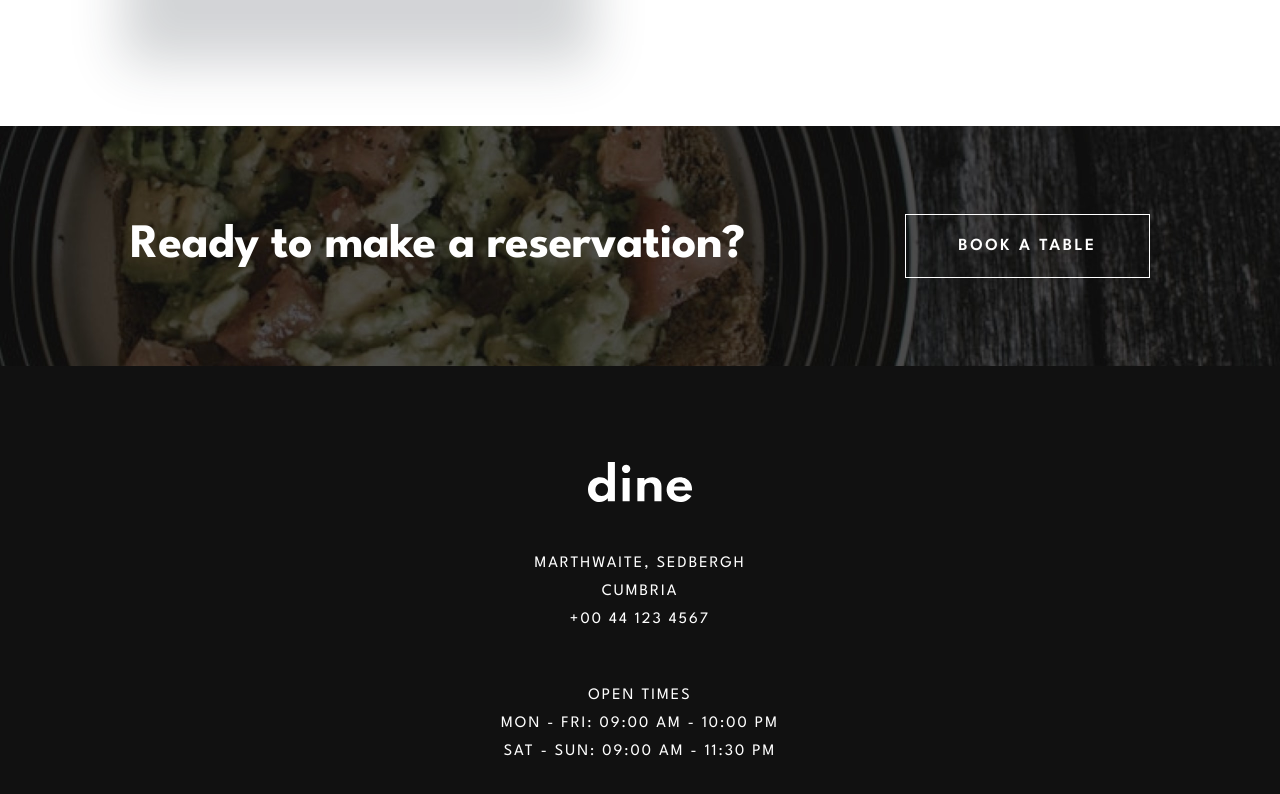
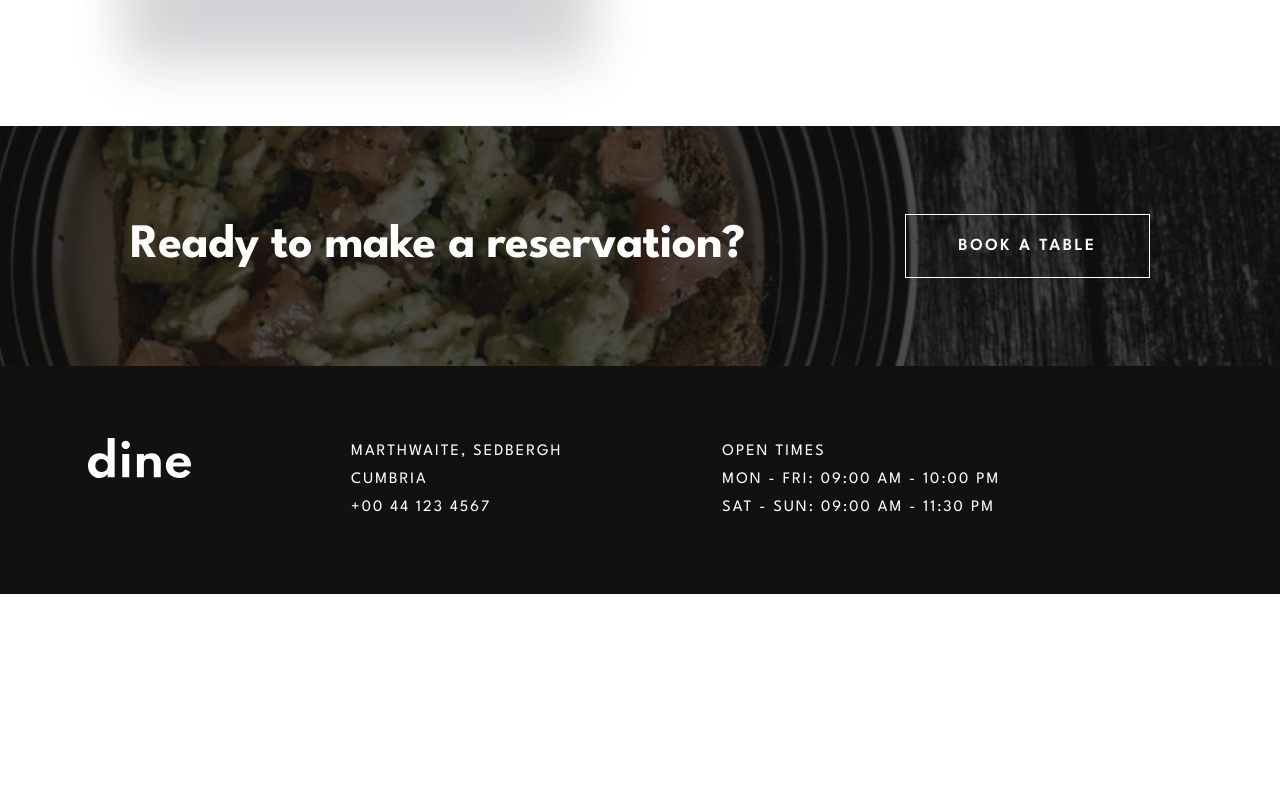
Before and after one commit to LucasS-Goncalves/dine-restaurant-website, an Angular app: page / in a window 1280 px wide. Shown: the part 3507-4301 px from the top of the page. After the commit the page ends 4101 px from the top, so only its background shows below. Built offline with nearby package versions, Linux system fonts and the light colour scheme.

Commit message:
finishing styles in footer component

```diff
--- a/src/app/components/footer/footer.component.css
+++ b/src/app/components/footer/footer.component.css
@@ -1,16 +1,25 @@
-footer{
+.footer{
   display: flex;
   flex-direction: column;
+  align-items: center;
+  justify-content: center;
   gap: 3rem;
-  padding: 6rem 0;
+  padding: 5rem 0;
+  color: var(--white);
+  background-color: var(--cod-gray);
+}
+
+.information{
+  display: flex;
+  flex-direction: column;
   align-items: center;
-  background-color: var(--cod-gray);
+  justify-content: center;
+  gap: 2rem;
   font-size: .875rem;
   font-weight: 400;
-  text-align: center;
-  color: var(--white);
   line-height: 28px;
   letter-spacing: 2px;
+  text-align: center;
   text-transform: uppercase;
 }
 
@@ -22,3 +31,32 @@ footer{
 .openTimesList{
   list-style-type: none;
 }
+
+@media(min-width: 768px){
+  .footer{
+    flex-direction: row;
+    align-items: flex-start;
+    justify-content: center;
+    gap: 7rem;
+    padding: 4.5rem 0rem;
+    padding-right: 25%;
+  }
+
+  .information{
+    align-items: flex-start;
+    text-align: start;
+  }
+}
+
+@media(min-width: 1200px){
+
+  .footer{
+    gap: 10rem;
+    padding-right: 15%;
+  }
+
+  .information{
+    flex-direction: row;
+    gap: 10rem;
+  }
+}
--- a/src/app/components/footer/footer.component.html
+++ b/src/app/components/footer/footer.component.html
@@ -1,13 +1,12 @@
-<footer>
+<footer class="footer">
   <img class="logo" src="../../../assets/images/logo.svg" alt="logo">
-  <article class="adress_and_phoneNumber_div">
+  <article class="information">
     <p class="adress">
       Marthwaite, Sedbergh <br>
       Cumbria <br>
       +00 44 123 4567
     </p>
-  </article>
-  <article class="openTimes_div">
+    <article class="openTimes">
       <p class="openTimes">
         OPEN TIMES
       </p>
@@ -20,4 +19,5 @@
         </li>
       </ul>
     </article>
+  </article>
 </footer>
```
Lines whose indentation alone changed are shown as unchanged.
